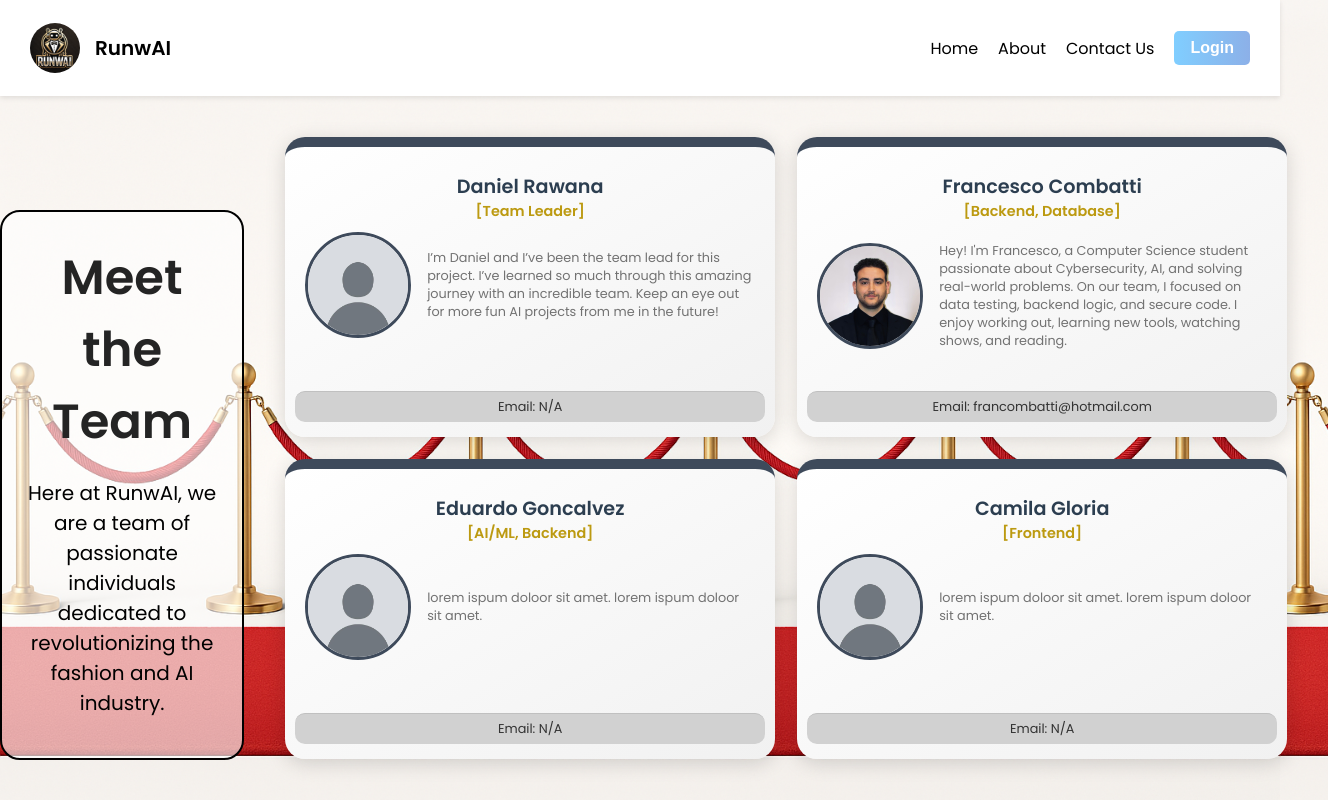
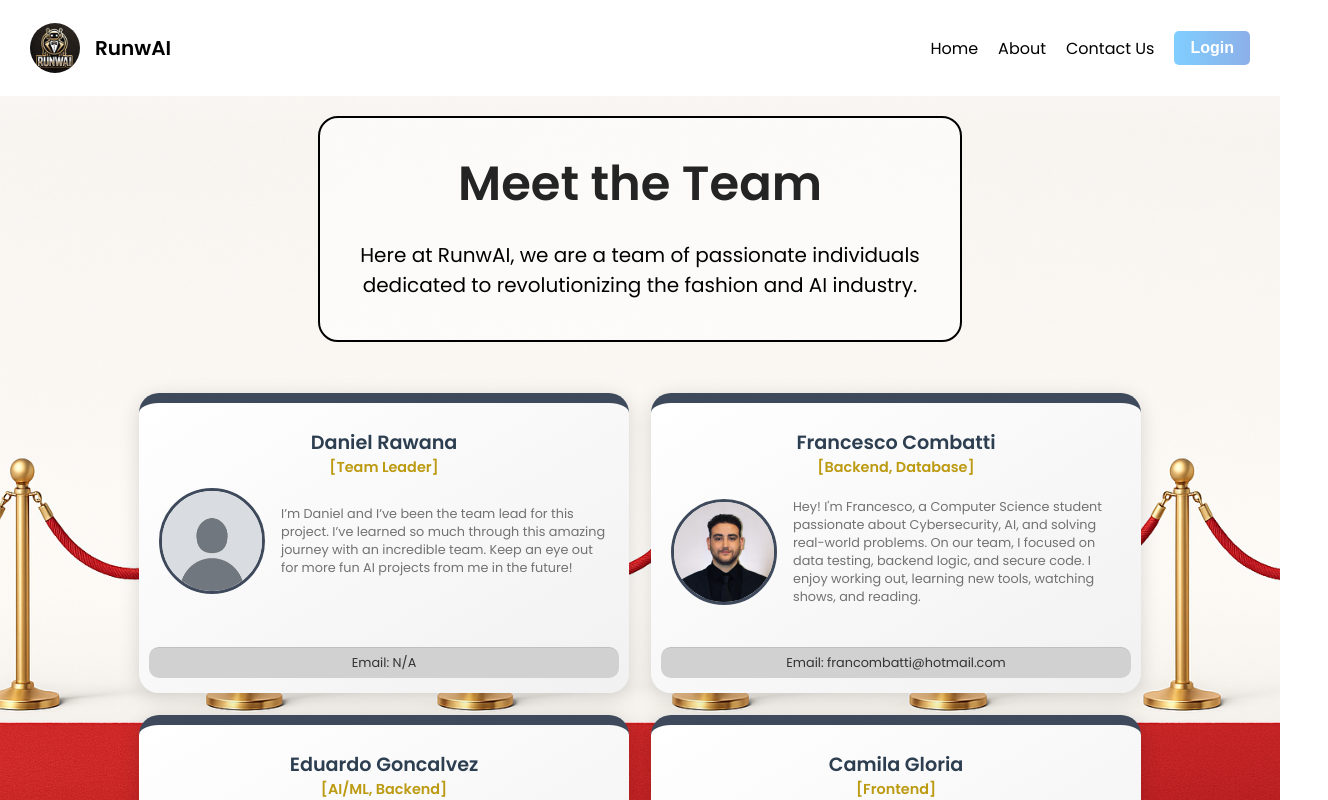
Before and after one commit to daniel-rawana/outfit-ai, a React (Create React App) app in the folder frontend/: page /contact in a window 1280 px wide. Shown: the top 800 px of the page, 1328 px wide, since content can reach past the window. Built offline with nearby package versions, Linux system fonts and the light colour scheme.

Commit message:
Fixed background formatting and arranged layout of contact-us to vertical

```diff
--- a/frontend/src/contact-us.js
+++ b/frontend/src/contact-us.js
@@ -165,7 +165,7 @@ const TeamSlider = () => {
 
   return (
     <div>
-      <div className="main-content">
+      <div className="main-container">
         <div className="header-container">
           <h1 className="header">Meet the Team</h1>
           <p className="subheader">Here at RunwAI, we are a team of passionate individuals dedicated to revolutionizing the fashion and AI industry.</p>
--- a/frontend/src/styling/contact-us.css
+++ b/frontend/src/styling/contact-us.css
@@ -1,15 +1,17 @@
 body {
     font-family: 'Poppins', sans-serif;
     margin: 0;
-    /*background: linear-gradient(145deg, #e0eafc, #cfdef3);*/
-    background: url('../assets/background.png') no-repeat center center fixed;
-    background-size: cover;
+    /*background: linear-gradient(to bottom, #ececec, #dadada);*/
+
 
 }
 
-.main-content {
+.main-container {
     max-width: 2000px;
     margin: 0 auto;
+    background: url('../assets/background.png') no-repeat center center fixed;
+    background-size: cover;
+    padding: 10px;
 }
 
 .header-container {
@@ -17,7 +19,7 @@ body {
     border: 2px solid black;
     border-radius: 20px;
     text-align: center;
-    margin: 0 auto;
+    margin: 10px auto;
     padding: 20px;
     max-width: 600px;
 }
```
